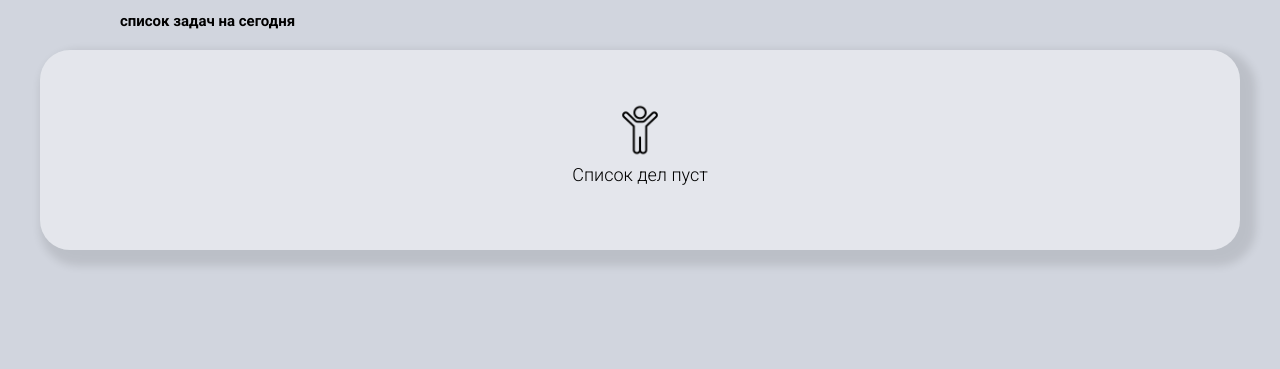
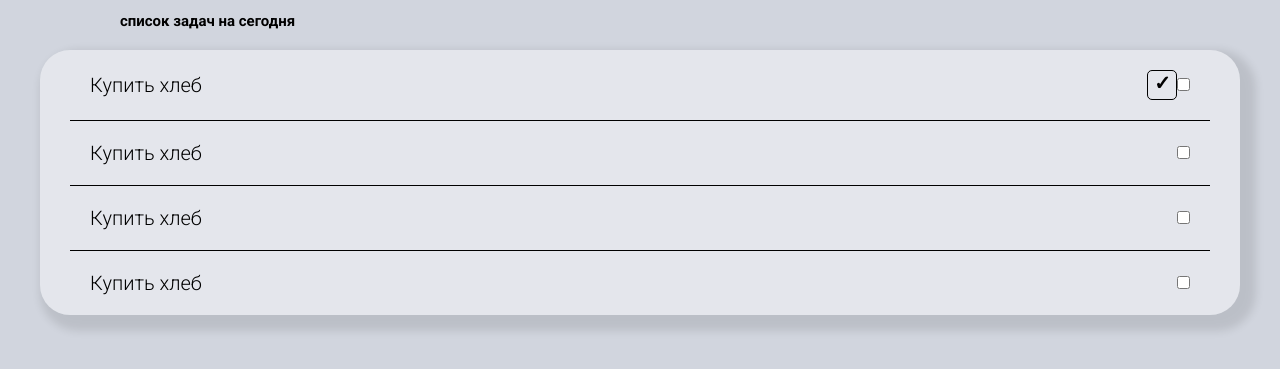
Before and after one commit to BekerAA/ToDoList-2path, a plain HTML site: page index.html in a window 1280 px wide. Shown: the part 63-432 px from the top of the page. Drawn offline with Linux system fonts and the light colour scheme.

```diff
--- a/index.html
+++ b/index.html
@@ -16,12 +16,71 @@
       <h6>список задач на сегодня</h6>
     </div>
     <div class="todo__list">
-      <div class="tasks__empty">
+
+      <!-- <div class="tasks__empty">
         <div class="info">
           <img src="/img/free-icon-man-8455575.png">
           <h6>Список дел пуст</h6>
         </div>
-      </div>
+      </div> -->
+
+        <div class="task">
+          <h6 class="task__text">Купить хлеб</h6>
+          <div class="task__button">
+            <div class="task__complit">
+              <label>
+                <input type="checkbox">
+                <div class="chec-com"><h6>✓</h6></div>
+              </label>
+            </div>
+            <div class="task__delete">
+              <label>
+                <input type="checkbox">
+                <div class="chec-del"></div>
+              </label>
+            </div>
+          </div>
+        </div>
+
+        <div class="task">
+          <h6 class="task__text">Купить хлеб</h6>
+          <div class="task__button">
+            <div class="task__complit">
+              <input type="checkbox">
+            </div>
+            <div class="task__delete">
+              <input type="checkbox">
+              <div></div>
+            </div>
+          </div>
+        </div>
+
+        <div class="task">
+          <h6 class="task__text">Купить хлеб</h6>
+          <div class="task__button">
+            <div class="task__complit">
+              <input type="checkbox">
+            </div>
+            <div class="task__delete">
+              <input type="checkbox">
+              <div></div>
+            </div>
+          </div>
+        </div>
+
+        <div class="task">
+          <h6 class="task__text">Купить хлеб</h6>
+          <div class="task__button">
+            <div class="task__complit">
+              <input type="checkbox">
+            </div>
+            <div class="task__delete">
+              <input type="checkbox">
+              <div></div>
+            </div>
+          </div>
+        </div>
+
     </div>
     </div>
   </div>
--- a/scss/_todo-list.scss
+++ b/scss/_todo-list.scss
@@ -35,3 +35,56 @@
     font-weight: 300;
   }
 }
+
+
+
+.task{
+  max-width: 1140px;
+  display: flex;
+  align-items: center;
+  justify-content: space-between;
+  padding-bottom: 20px ;
+  margin: auto;
+}
+
+.task:not(:last-child){
+  padding-bottom: 20px;
+  border-bottom: 1px solid black;
+}
+
+.task__text{
+  font-size: 20px;
+  font-weight: 300;
+  margin-top: 20px;
+  margin-left: 20px;
+
+}
+
+.task__button{
+  display: flex;
+  align-items: center;
+  margin-top: 20px;
+  margin-right: 20px;
+}
+
+.task__complit{
+  input{
+    display: none;
+
+  }
+  .chec-com{
+    width: 30px;
+    height: 30px;
+    border: 1px solid black;
+    border-radius: 5px;
+    transition: all 0.3s ease;
+    h6{
+      font-size: 20px;
+      margin-left: 6px ;
+      margin-right: 0;
+    }
+    &:hover{
+      background: #7fffd4;
+    }
+  }
+}
```
Also changed, not shown: css/style.min.css, 1 other file.
